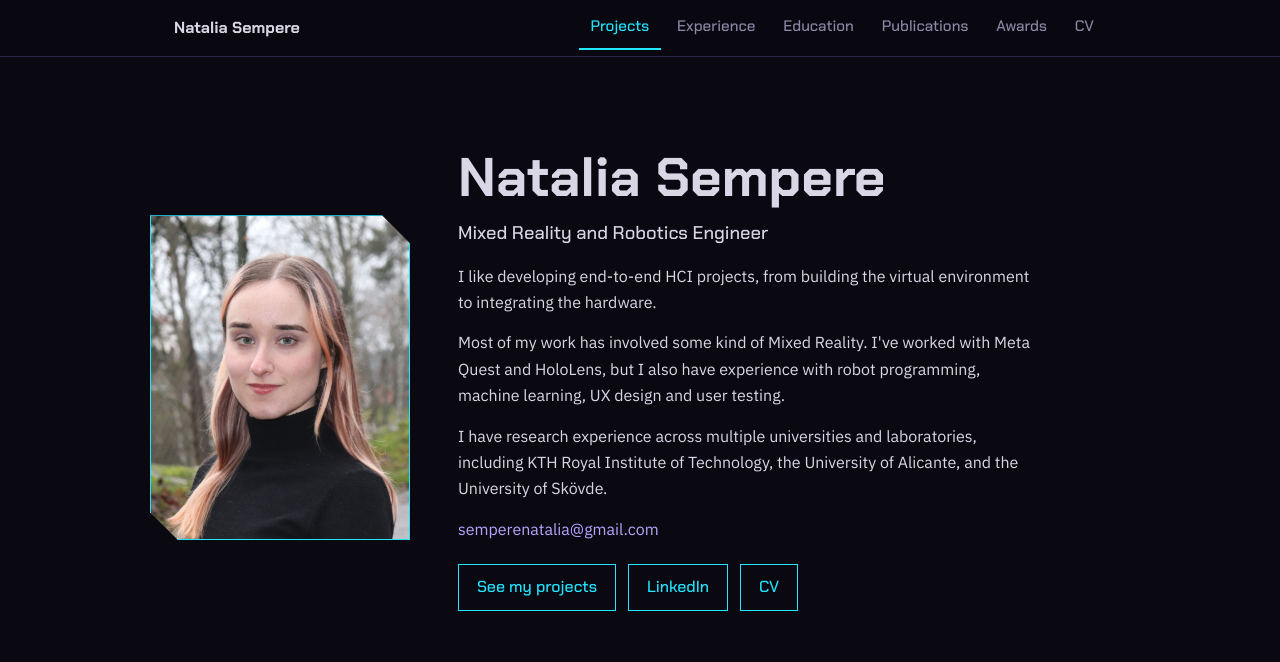
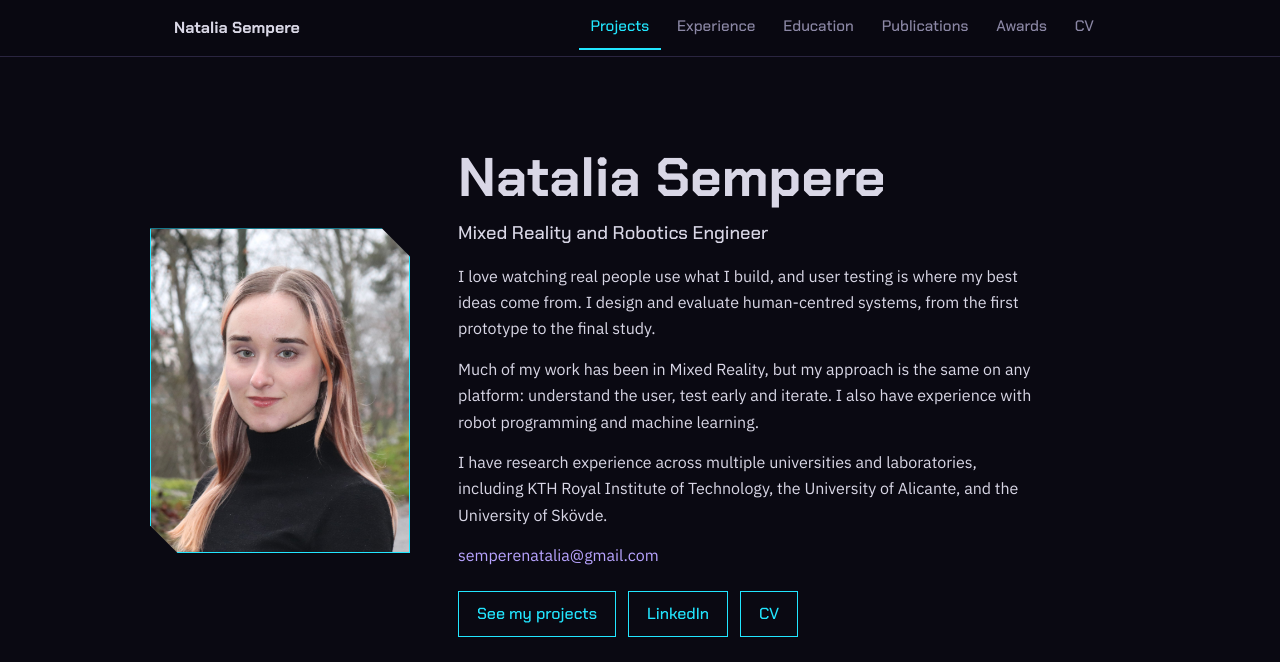
Before and after one commit to HyperDecahedron/hyperdecahedron.github.io, a plain HTML site: page index.html in a window 1280 px wide. Shown: the top 662 px of the page. Drawn offline with Linux system fonts and the light colour scheme.

Commit message:
updated intro

```diff
--- a/index.html
+++ b/index.html
@@ -158,8 +158,8 @@ footer{padding:40px 0;border-top:1px solid var(--line);color:var(--muted);font-s
     <div>
       <h1 class="glitch">Natalia Sempere</h1>
       <p class="role">Mixed Reality and Robotics Engineer</p>
-      <p>I like developing end-to-end HCI projects, from building the virtual environment to integrating the hardware.</p>
-      <p>Most of my work has involved some kind of Mixed Reality. I've worked with Meta Quest and HoloLens, but I also have experience with robot programming, machine learning, UX design and user testing.</p>
+      <p>I love watching real people use what I build, and user testing is where my best ideas come from. I design and evaluate human-centred systems, from the first prototype to the final study.</p>
+      <p>Much of my work has been in Mixed Reality, but my approach is the same on any platform: understand the user, test early and iterate. I also have experience with robot programming and machine learning.</p>
       <p>I have research experience across multiple universities and laboratories, including KTH Royal Institute of Technology, the University of Alicante, and the University of Skövde.</p>
       <p><a href="mailto:semperenatalia@gmail.com">semperenatalia@gmail.com</a></p>
       <div class="links">
```
Also changed, not shown: 4 other files.
